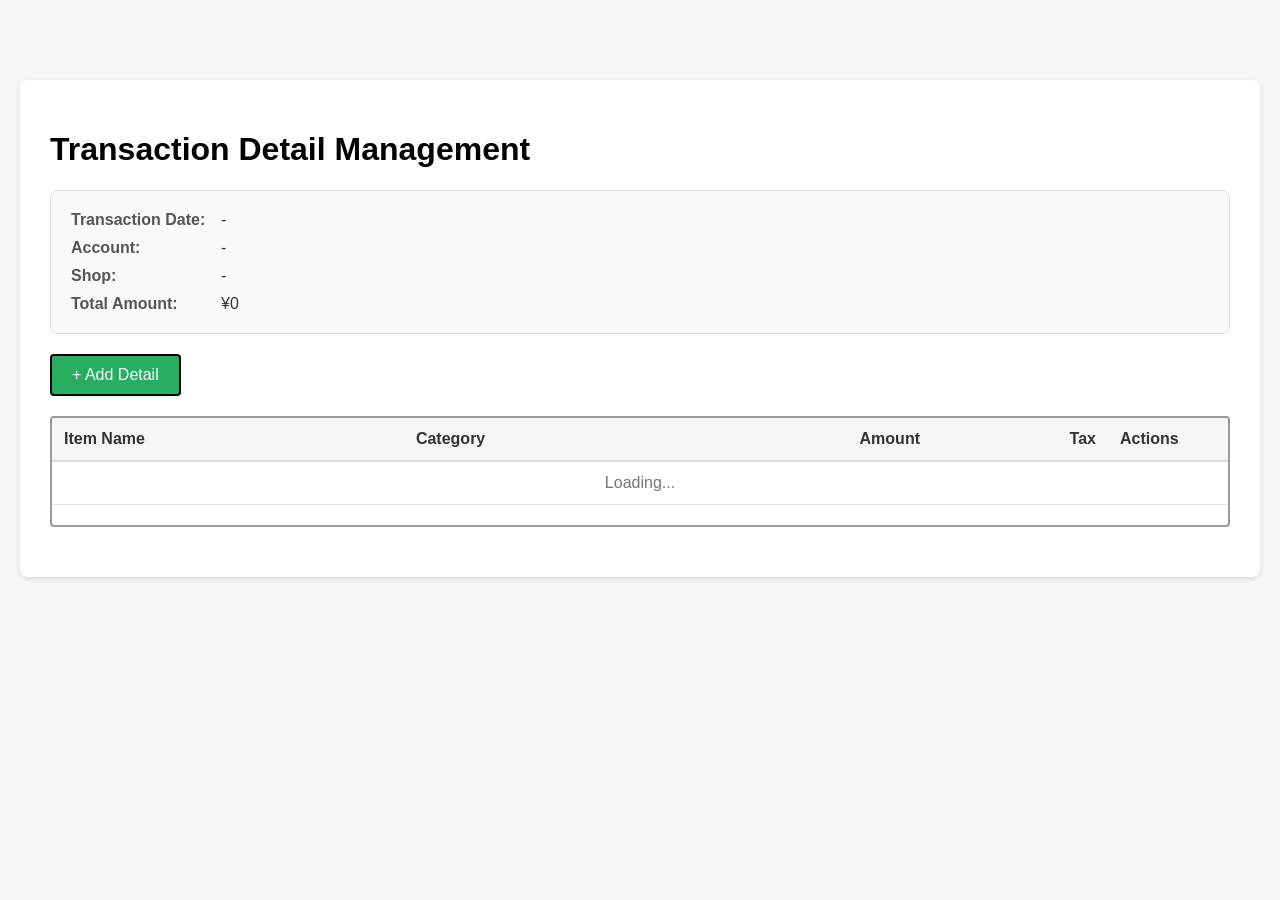
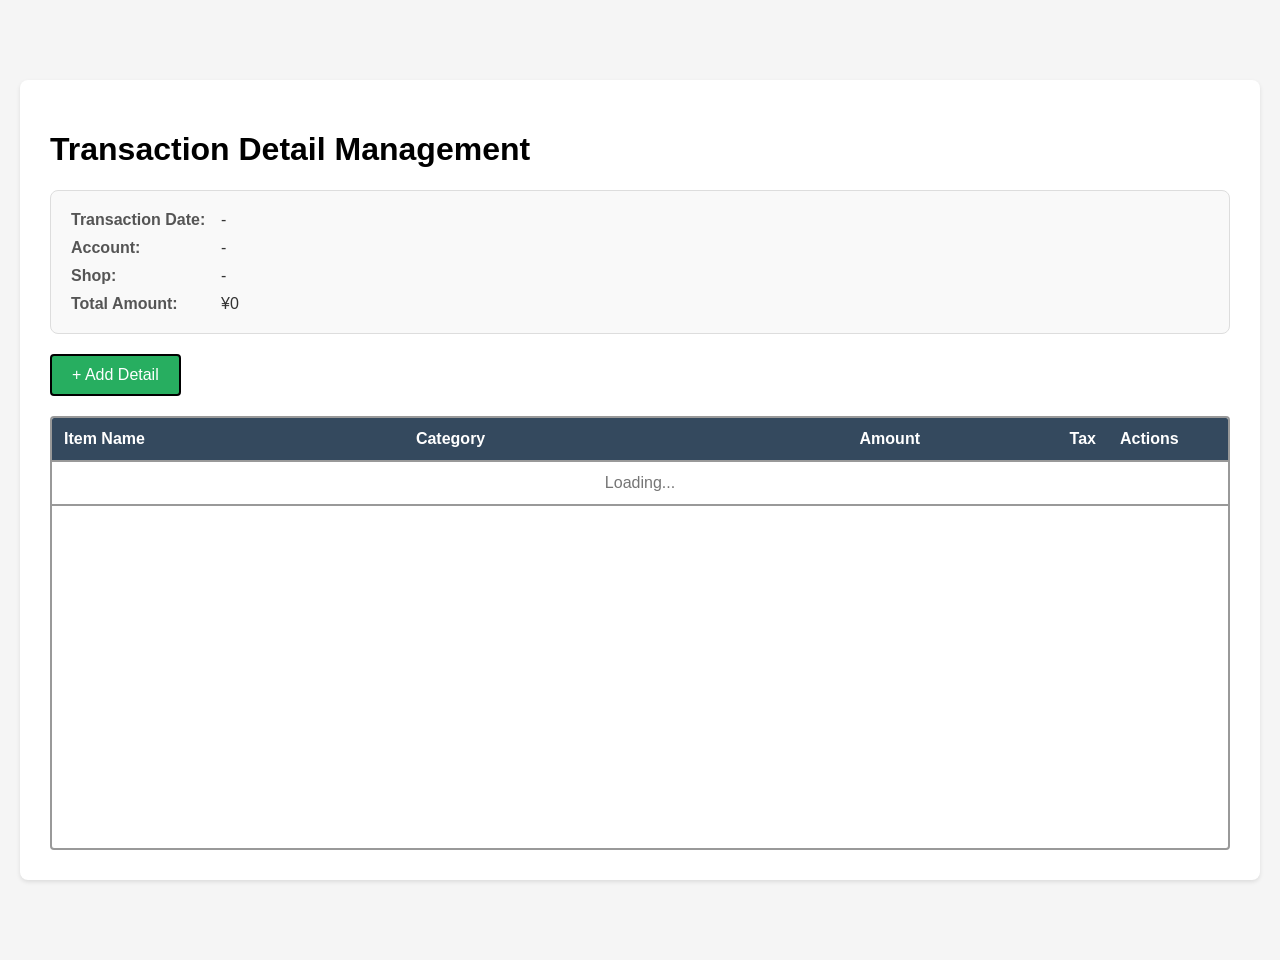

feat(transactions): in-flow product/manufacturer registration + UI unification (v2.6.0 follow-up)

--- a/res/css/transaction-detail-management.css
+++ b/res/css/transaction-detail-management.css
@@ -5,11 +5,18 @@ body {
     margin: 0;
     padding: 0;
     background-color: #f5f5f5;
+    height: 100vh;
+    overflow: hidden;
 }
 
 #main-content {
     margin-top: 60px;
     padding: 20px;
+    box-sizing: border-box;
+    height: calc(100vh - 60px);
+    overflow: hidden;
+    display: flex;
+    flex-direction: column;
 }
 
 .detail-management-container {
@@ -19,6 +26,12 @@ body {
     padding: 30px;
     border-radius: 8px;
     box-shadow: 0 2px 4px rgba(0, 0, 0, 0.1);
+    width: 100%;
+    box-sizing: border-box;
+    display: flex;
+    flex-direction: column;
+    flex: 1;
+    min-height: 0;
 }
 
 .page-header {
@@ -28,6 +41,7 @@ body {
     border-bottom: 2px solid #4CAF50;
     padding-bottom: 10px;
     margin-bottom: 20px;
+    flex-shrink: 0;
 }
 
 .page-header h1 {
@@ -44,6 +58,7 @@ body {
     border-radius: 8px;
     padding: 20px;
     margin-bottom: 20px;
+    flex-shrink: 0;
 }
 
 .info-row {
@@ -71,6 +86,7 @@ body {
     justify-content: flex-start;
     gap: 10px;
     margin-bottom: 20px;
+    flex-shrink: 0;
 }
 
 .btn {
@@ -116,15 +132,20 @@ body {
 
 /* Detail List Section */
 .section {
-    margin-bottom: 20px;
+    display: flex;
+    flex-direction: column;
+    flex: 1;
+    min-height: 0;
+    overflow: hidden;
 }
 
 .detail-list-container {
-    overflow-x: scroll;
-    overflow-y: scroll;
-    max-height: 9em;
+    flex: 1 1 auto;
+    overflow-x: auto;
+    overflow-y: auto;
     border: 2px solid #999;
     border-radius: 4px;
+    min-height: 0;
 }
 
 /* Wide scrollbar for better usability */
@@ -166,9 +187,13 @@ body {
 #detail-table th {
     padding: 0.75em;
     text-align: left;
-    border-bottom: 2px solid #ddd;
-    font-weight: bold;
-    color: #333;
+    border-bottom: 2px solid #999;
+    font-weight: 600;
+    color: #fff;
+    background-color: #34495e;
+    position: sticky;
+    top: 0;
+    z-index: 10;
 }
 
 /* Column width adjustments for better layout */
@@ -203,7 +228,7 @@ body {
 
 #detail-table td {
     padding: 0.75em;
-    border-bottom: 1px solid #e0e0e0;
+    border-bottom: 2px solid #999;
 }
 
 #detail-table tbody tr:hover {
@@ -404,6 +429,22 @@ body {
    a time via .product-autocomplete-item--active. */
 .product-autocomplete-wrapper {
     position: relative;
+}
+
+.item-name-row {
+    display: flex;
+    gap: 8px;
+    align-items: stretch;
+}
+
+.item-name-row > #item-name {
+    flex: 1 1 auto;
+    min-width: 0;
+}
+
+.item-name-master-btn {
+    flex: 0 0 auto;
+    white-space: nowrap;
 }
 
 .product-autocomplete-dropdown {
